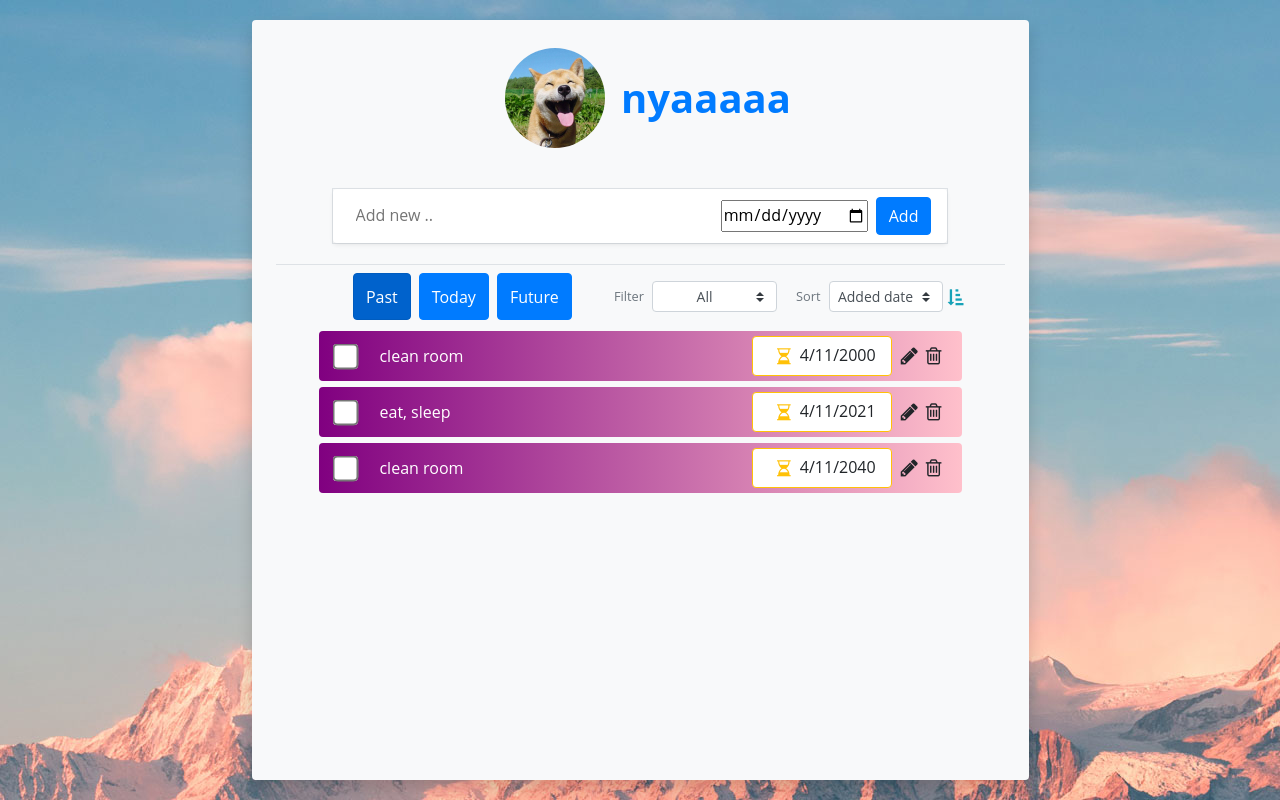
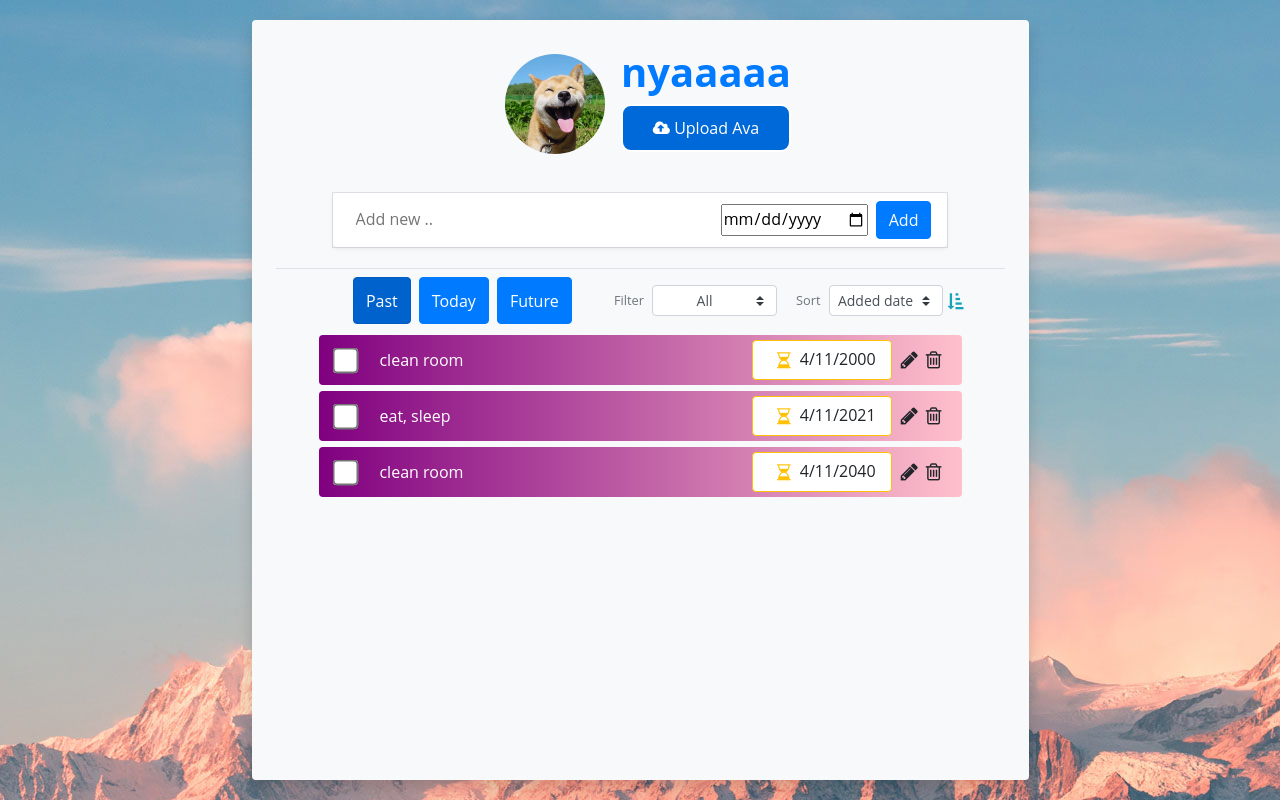
Before and after one commit to locckhl/tasuku-kanri-apuri, a React (Create React App) app: page / in a window 1280 px wide. Built offline with nearby package versions, Linux system fonts and the light colour scheme.

Commit message:
Add upload file

```diff
--- a/src/components/UserInfo.jsx
+++ b/src/components/UserInfo.jsx
@@ -1,16 +1,29 @@
 import React from "react";
 
-export default function UserInfo({user}) {
+export default function UserInfo({ user }) {
   return (
     <div>
       <div className="row m-1 p-4">
         <div className="col">
-          <div className="p-1 h1 text-primary text-center mx-auto d-flex justify-content-center align-items-center">
+          <div className="p-1 text-primary text-center mx-auto d-flex justify-content-center align-items-center">
             {/* <i className="fa fa-check bg-primary text-white rounded p-2"></i>  */}
-            <div className="avatar mx-3">
-              <img src="images/avt.jpg" />
-            </div>
-            <b>{user.name}</b>
+              <div className="avatar mx-3">
+                <img src="images/avt.jpg" />
+              </div>
+
+              <div className="d-flex flex-column">
+                <h1>
+                  <b>{user.name}</b>
+                </h1>
+                <label for="song_image" class="custom-file-upload">
+                  <i class="fa fa-cloud-upload"></i> Upload Ava
+                </label>
+                <input id="song_image" type="file" />
+              </div>
+
+            {/* <input class="mbtn-primary" type="file" name="student[image]" id="student_image"></input> */}
+
+            <div></div>
           </div>
         </div>
       </div>
--- a/src/index.css
+++ b/src/index.css
@@ -91,3 +91,30 @@ body {
 h5 i.fa{
   cursor: pointer;
 }
+
+input[type="file"] {
+  display: none;
+}
+
+.custom-file-upload {
+  border: 1px solid #ccc;
+  display: inline-block;
+  padding: 6px 12px;
+  cursor: pointer;
+  border:none;
+  padding: 10px;
+  background-color: #0069D9;
+  display: inline-block;
+  text-decoration: none;
+  color: white;
+  border: solid 2px white;
+  border-radius: 10px;
+  line-height: 1.5;
+  text-align: center;
+}
+
+.custom-file-upload:hover{
+  border: solid 2px #0069D9;
+  background-color: white;
+  color: #0069D9;
+}
```
